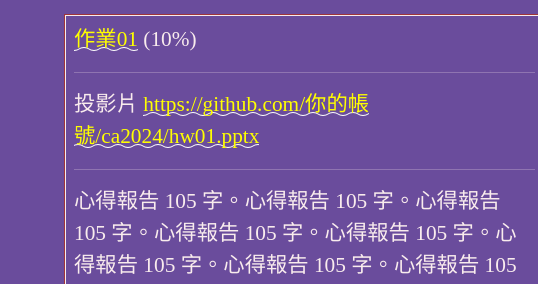
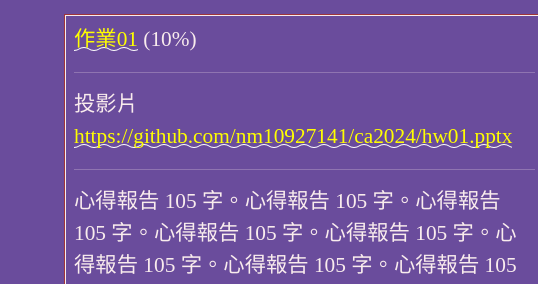
Before and after one commit to nm10927141/ca2024f, a plain HTML site: page index.html in a window 1280 px wide. Shown: the part 516-800 px from the top of the page, 0-538 px from the left. Drawn offline with nearby package versions, Linux system fonts and the light colour scheme; a web font is replaced by a local one.

Commit message:
Add files via upload

```diff
--- a/index.html
+++ b/index.html
@@ -270,7 +270,7 @@
     <div class="col-md-5 twenty">
       <p><a href="https://docs.google.com/presentation/d/11pX-6RIfJs8QXIu4cogX3p1lgdEx-ppW/edit#slide=id.p6" target="_blank">作業01</a> (10%)</p>
       <hr>
-      <p>投影片 <a href="https://github.com/nm10927141/ca2024f/hw01.pptx">https://github.com/你的帳號/ca2024/hw01.pptx</a></p>
+      <p>投影片 <a href="https://github.com/nm10927141/ca2024f/hw01.pptx">https://github.com/nm10927141/ca2024/hw01.pptx</a></p>
       <hr>
       <p>心得報告 105 字。心得報告 105 字。心得報告 105 字。心得報告 105 字。心得報告 105 字。心得報告 105 字。心得報告 105 字。心得報告 105 字。心得報告 105 字。心得報告 105 字。心得報告 105 字。心得報告 105 字。心得報告 105 字。心得報告 105 字。心得報告 105 字。</p>
       <hr>
```
